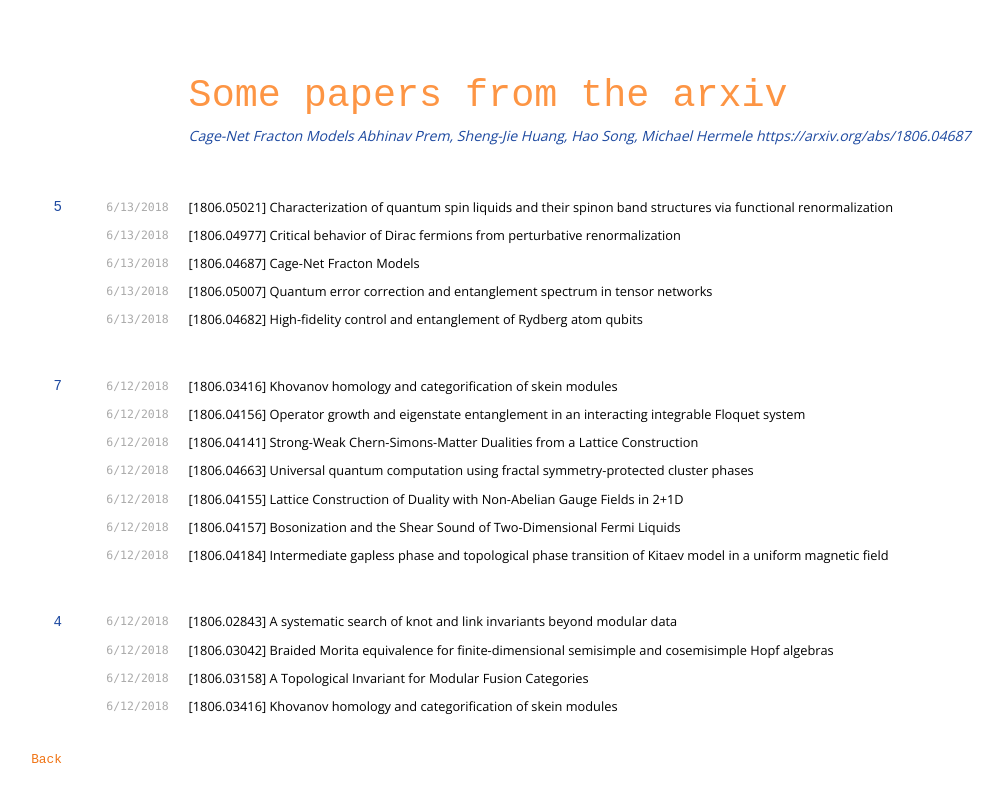
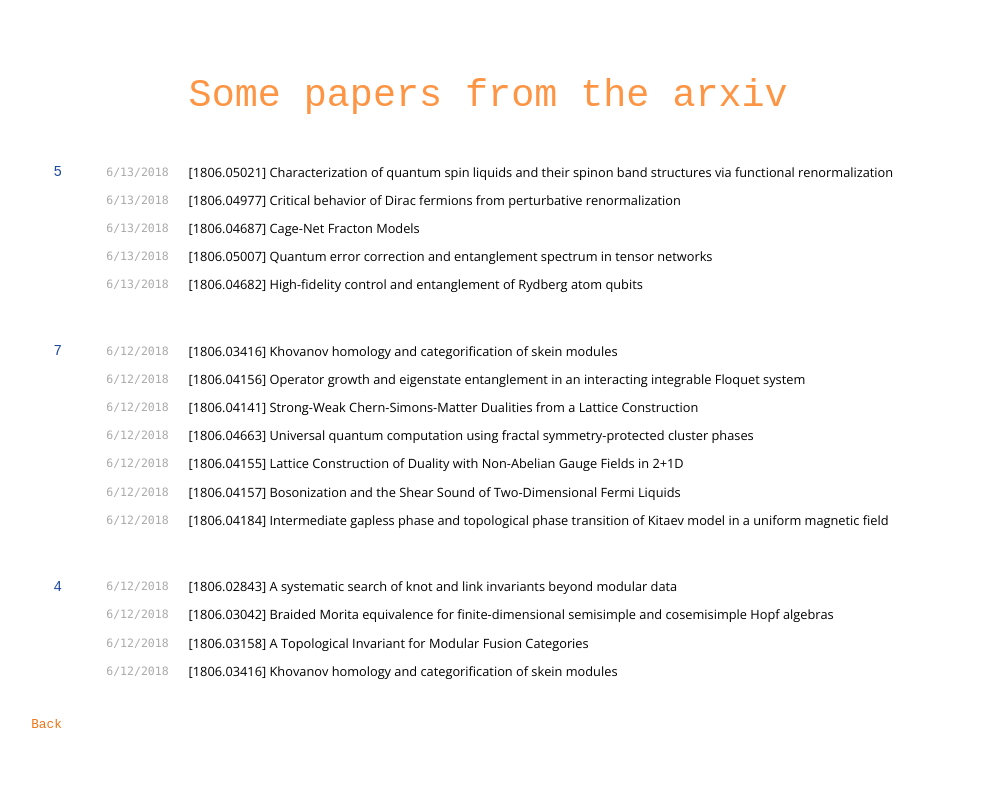
Before and after one commit to davidaasen/davidaasen.github.io, a Jekyll site: the page built from refsprime.md, in a window 1280 px wide. Shown: the top 802 px of the page, without its empty margins (141-1144 px from the left). Built offline with Jekyll 4.4.1, drawn with Linux system fonts in a browser that asks for light colours; nearby versions of some CDN libraries.

Commit message:
Update refsprime.md

```diff
--- a/refsprime.md
+++ b/refsprime.md
@@ -4,10 +4,6 @@ title: some referencess
 ---
 
 # Some papers from the arxiv
-
-Cage-Net Fracton Models
-Abhinav Prem, Sheng-Jie Huang, Hao Song, Michael Hermele
-https://arxiv.org/abs/1806.04687
 
 ## 5
 `6/13/2018`
```
